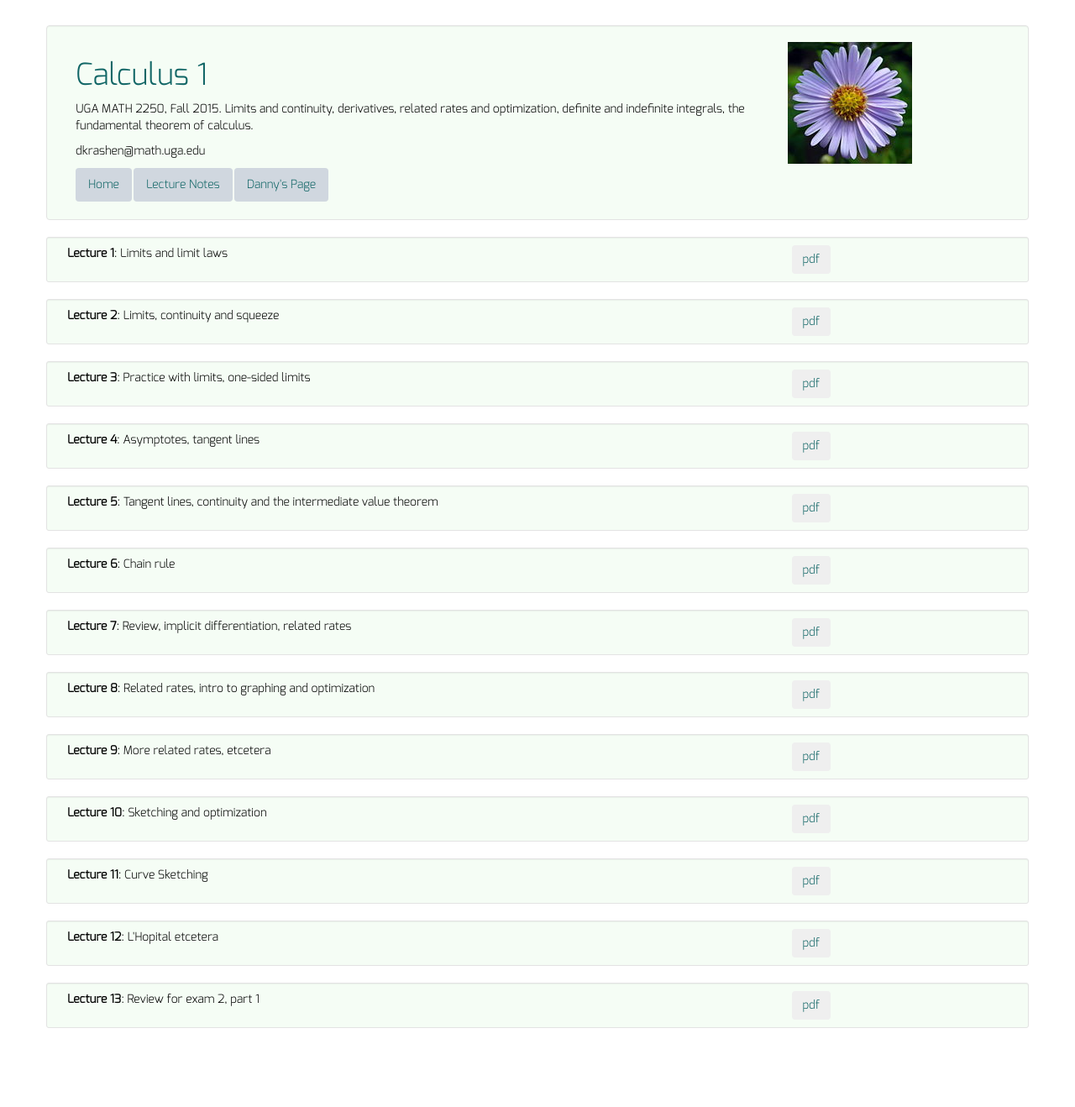
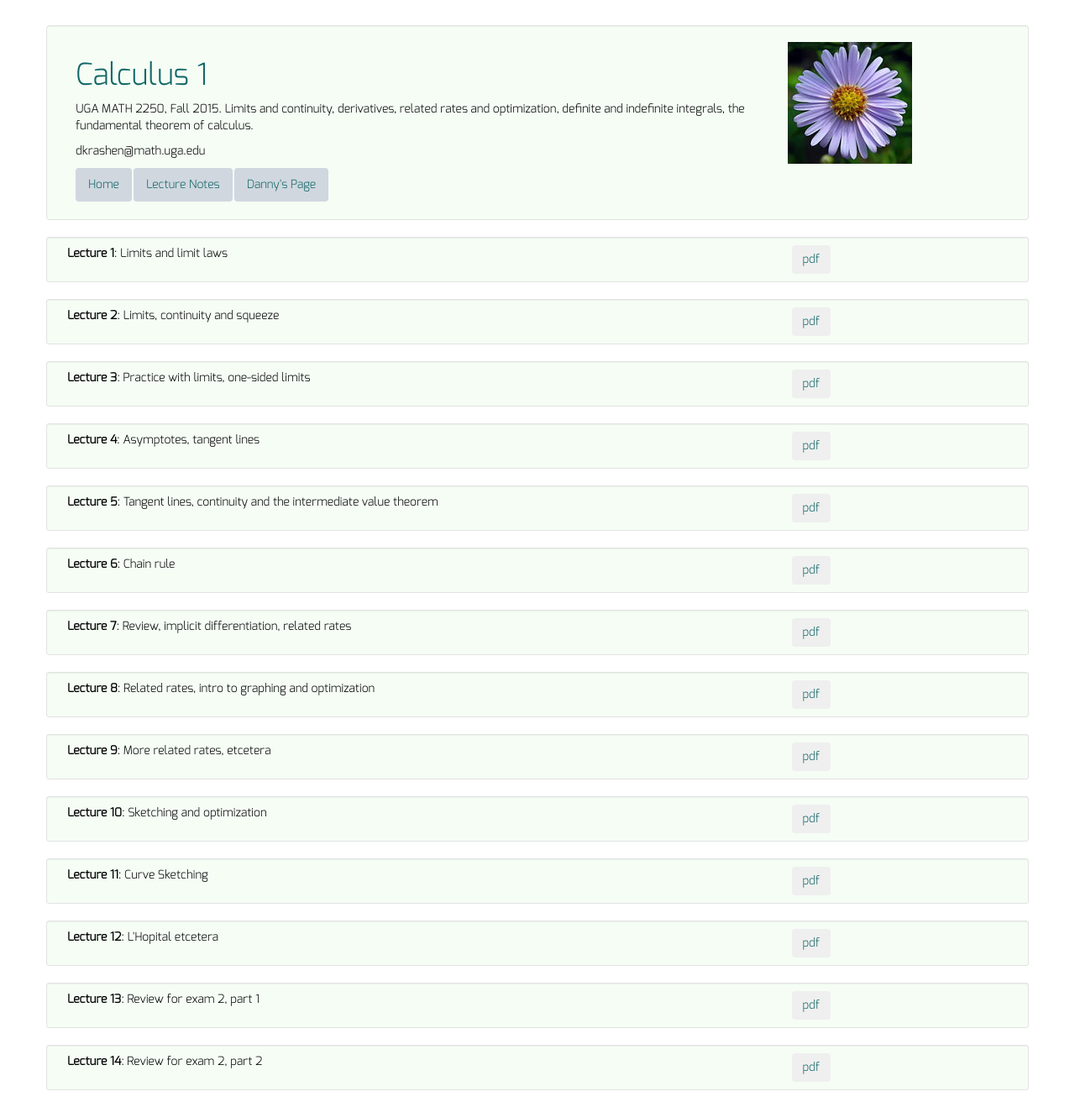
Before and after one commit to dkrashen/calc1, a Jekyll site: the page built from lectures/index.html, in a window 1280 px wide. Shown: the whole page at 84% size. Built offline with Jekyll 4.4.1, drawn with Linux system fonts in a browser that asks for light colours; before the commit the page ends 1244 px from its top, so only the background shows below that.

Commit message:
add lecture 14, pdf and yml

```diff
--- a/_data/lectures.yml
+++ b/_data/lectures.yml
@@ -37,3 +37,6 @@
 - title: "Lecture 13"
   filename: "lecture13.pdf"
   description: "Review for exam 2, part 1"
+- title: "Lecture 14"
+  filename: "lecture14.pdf"
+  description: "Review for exam 2, part 2"
```
Also changed, not shown: 1 other file.
